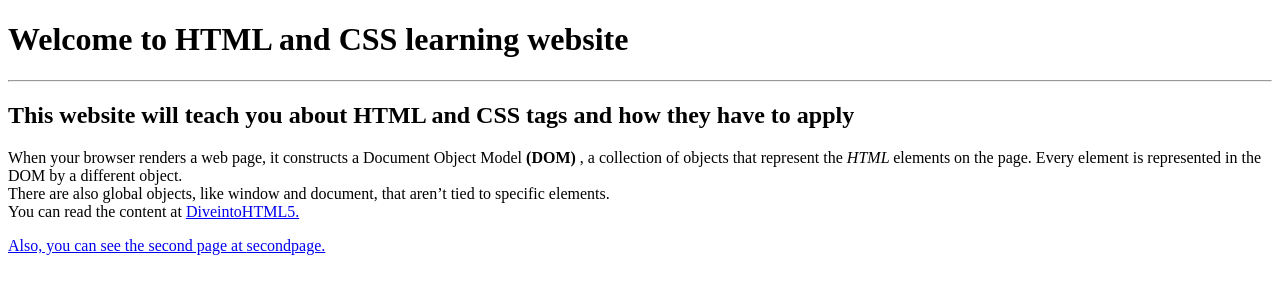
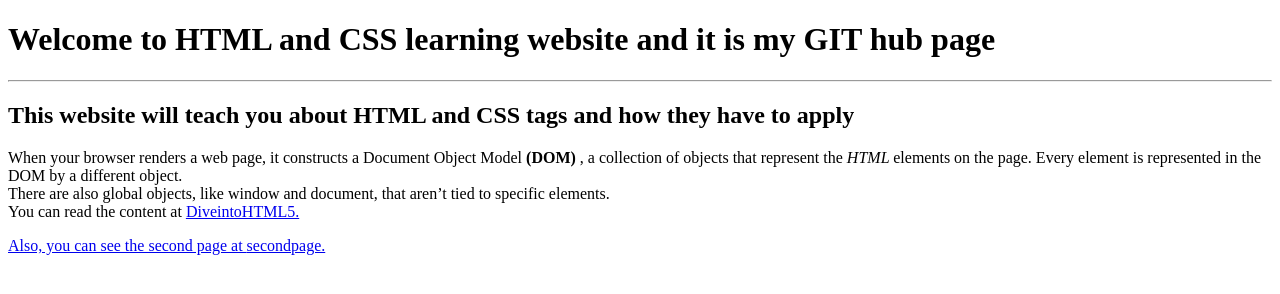
Before and after one commit to yssram/WebPractice, a plain HTML site: page website/index.html in a window 1280 px wide. Drawn offline with Linux system fonts and the light colour scheme.

Commit message:
added a line in header one

```diff
--- a/website/index.html
+++ b/website/index.html
@@ -12,7 +12,7 @@ This website is for HTML & CSS
 <!-- heading 1 tag -->
 <!-- line tag <hr /> -->
 <h1>
-Welcome to HTML and CSS learning website
+Welcome to HTML and CSS learning website and it is my GIT hub page
 </h1>
 <hr />
 <!-- heading 2 tag -->
```
